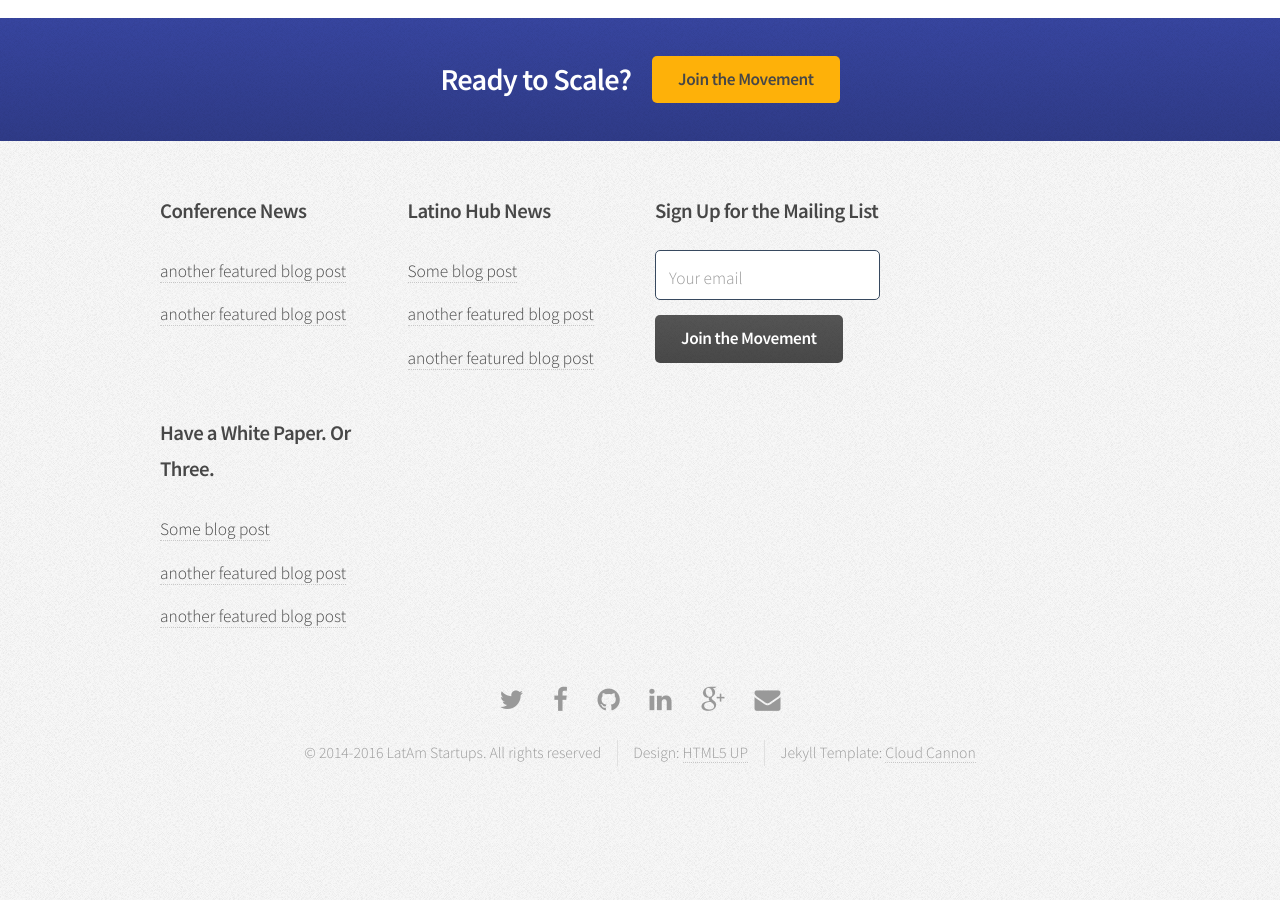
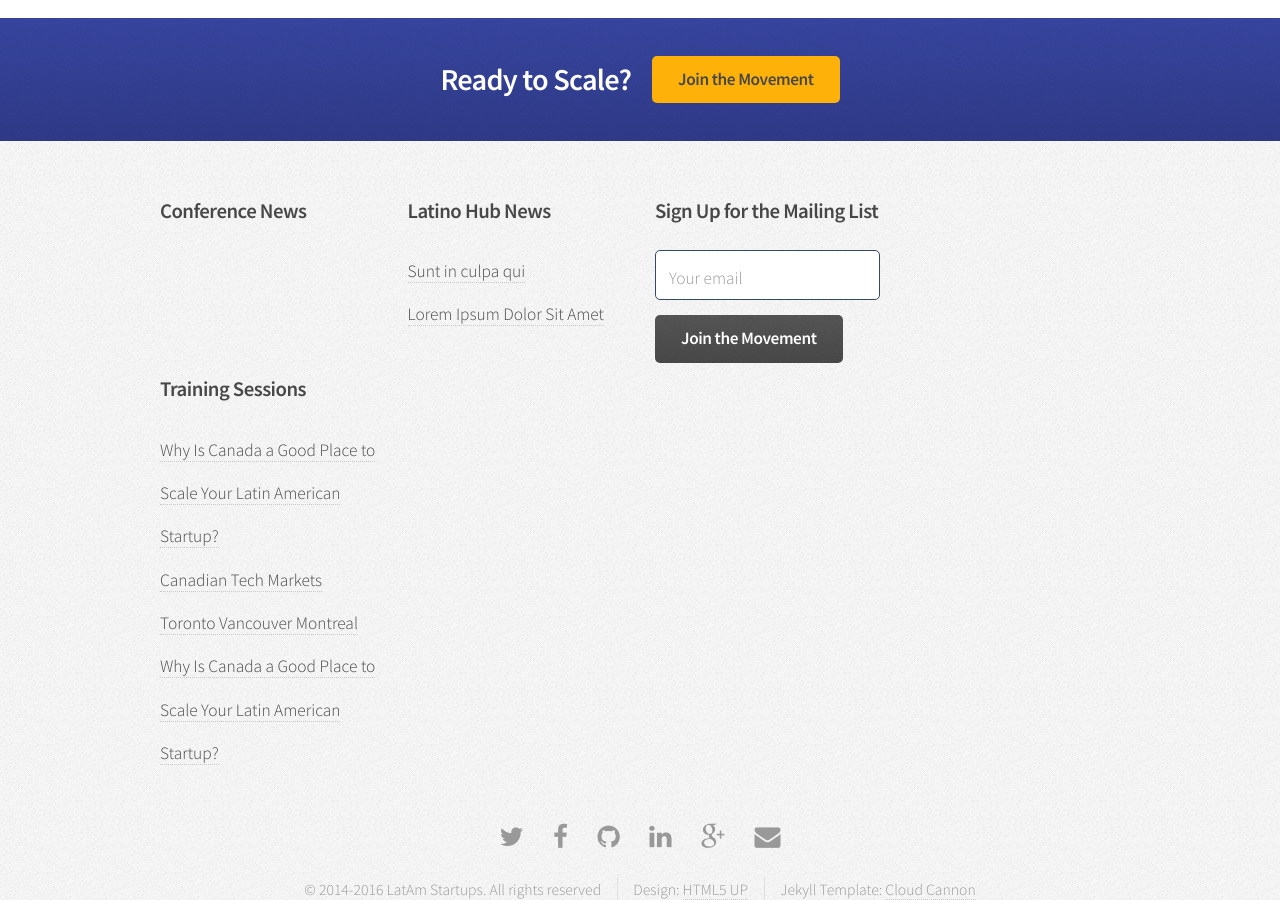
Before and after one commit to LatAmStartups/LatAmStartups.github.io, a Jekyll site: the page built from index.html, in a window 1280 px wide and 900 px high, scrolled down 1856 px. Built offline with Jekyll 4.4.1, drawn with Linux system fonts in a browser that asks for light colours; the list of posts is cut into pages by our own code; before the commit the page ends 2705 px from its top, so only the background shows below that.

Commit message:
added dynamic rss feed to footer based on cat

```diff
--- a/_includes/footer.html
+++ b/_includes/footer.html
@@ -7,29 +7,31 @@
 								<section class="6u">
 									<h3>Conference News</h3>
 									<ul class="links">
-	{% for post in site.categories.[training] offset: 0 limit: 3 %}
+	{% for post in site.categories.conference offset: 0 limit: 3 %}
 		<li><a href="{{ site.baseurl }}{{ post.url }}">
-			{{ post.title }} foo bar baz
+			{{ post.title }}
 		</a></li>
 	{% endfor %}
-										<li><a href="#">another featured blog post</a></li>
-										<li><a href="#">another featured blog post</a></li>
 									</ul>
 								</section>
 								<section class="6u">
 									<h3>Latino Hub News</h3>
 									<ul class="links">
-										<li><a href="#">Some blog post</a></li>
-										<li><a href="#">another featured blog post</a></li>
-										<li><a href="#">another featured blog post</a></li>
+	{% for post in site.categories.latinohub offset: 0 limit: 3 %}
+		<li><a href="{{ site.baseurl }}{{ post.url }}">
+			{{ post.title }}
+		</a></li>
+	{% endfor %}
 									</ul>
 								</section>
 								<section class="6u">
-									<h3>Have a White Paper. Or Three.</h3>
+									<h3>Training Sessions</h3>
 									<ul class="links">
-										<li><a href="#">Some blog post</a></li>
-										<li><a href="#">another featured blog post</a></li>
-										<li><a href="#">another featured blog post</a></li>
+	{% for post in site.categories.training offset: 0 limit: 3 %}
+		<li><a href="{{ site.baseurl }}{{ post.url }}">
+			{{ post.title }}
+		</a></li>
+	{% endfor %}
 									</ul>
 								</section>
 							</div>
```
